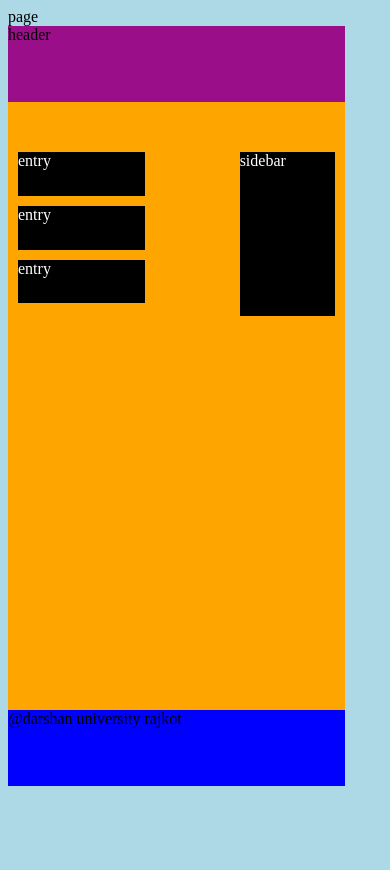
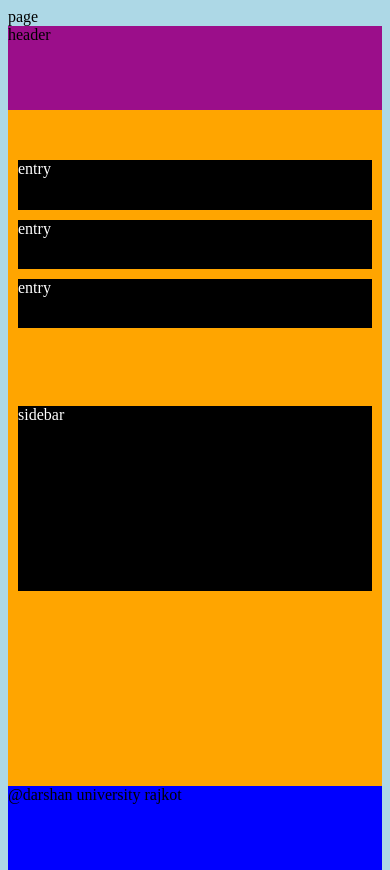
Before and after one commit to jat-7777/WEB-DESIGNING, a plain HTML site: page pooja/lab6.html in a window 390 px wide. Drawn offline with Linux system fonts and the light colour scheme.

Commit message:
Update lab6.html

```diff
--- a/pooja/lab6.html
+++ b/pooja/lab6.html
@@ -1,17 +1,24 @@
 <html>
-
 <head>
+    <meta charset="UTF-8">
+    <meta name="viewport" content="width=device-width, initial-scale=1.0">
     <title>css</title>
     <style type="text/css">
-        *{
+        * {
             box-sizing: border-box;
-            height:100vh;
+
+
+        }
+
+        body {
+            height: 100vh;
             background-color: lightblue;
         }
-            .page {
+
+        .page {
             /* background-color: lightblue; */
-            height: 90%;
-            width: 90%;
+            height: 100%;
+            width: 100%;
         }
 
         .header {
@@ -31,19 +38,21 @@
             /* margin-right: 10%;
             margin-left: 10%; */
         }
-        .footer{
+
+        .footer {
             height: 10%;
             background-color: blue;
             width: 100%;
         }
 
-        .row{
-            width: 40%;
+        .row {
+            width: 65%;
             height: 40%;
             background-color: orange;
             float: left;
         }
-        .sidebar{
+
+        .sidebar {
             width: 30%;
             height: 30%;
             color: white;
@@ -74,6 +83,18 @@
             width: 100%;
             color: white;
             /* margin-left: 10%; */
+        }
+
+        @media (max-width: 720px) {
+            .row {
+                width: 100%;
+                /* background-color: green; */
+            }
+
+            .sidebar {
+                width: 100%;
+                /* background-color: grey; */
+            }
         }
     </style>
 </head>
```
